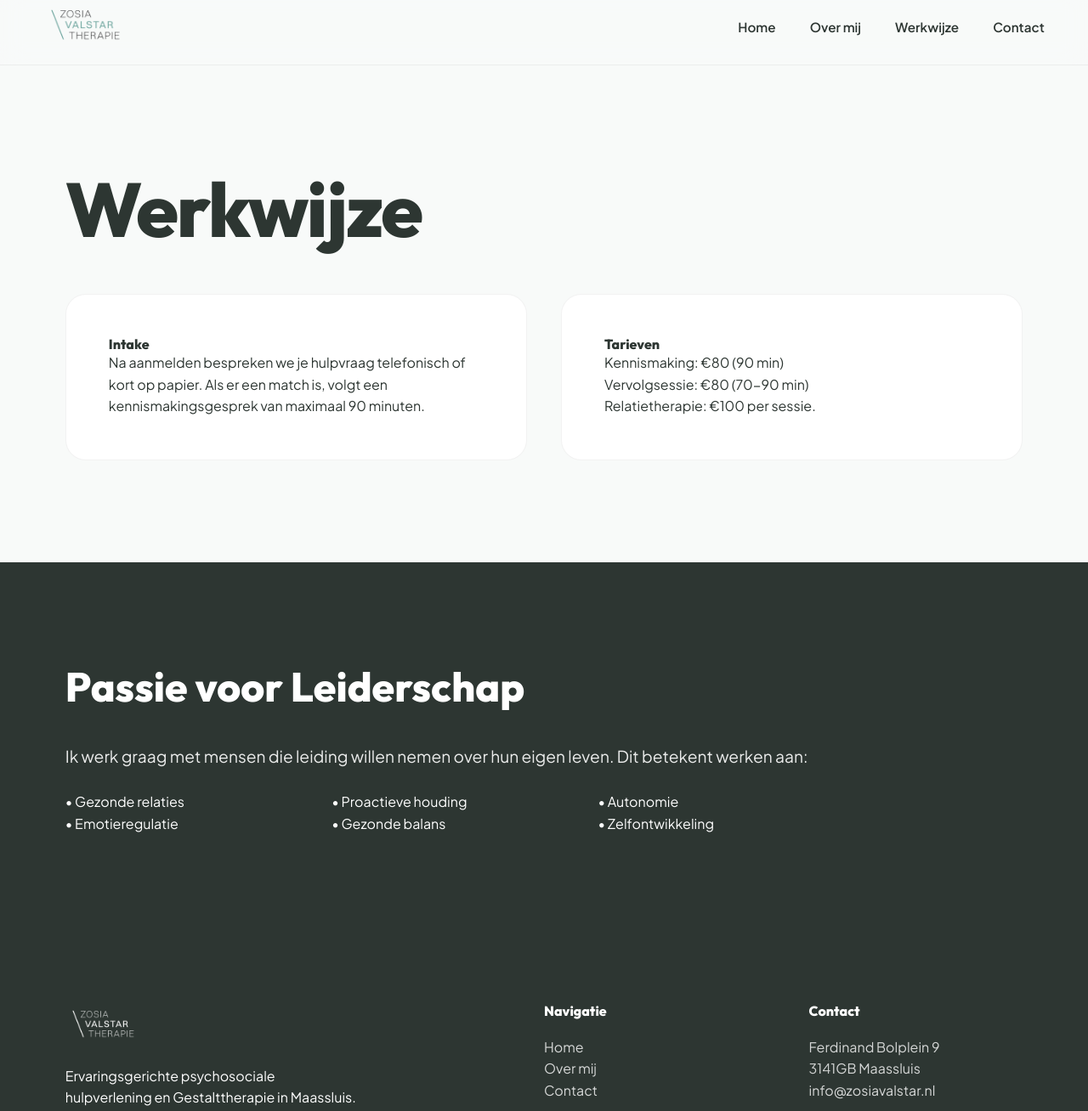
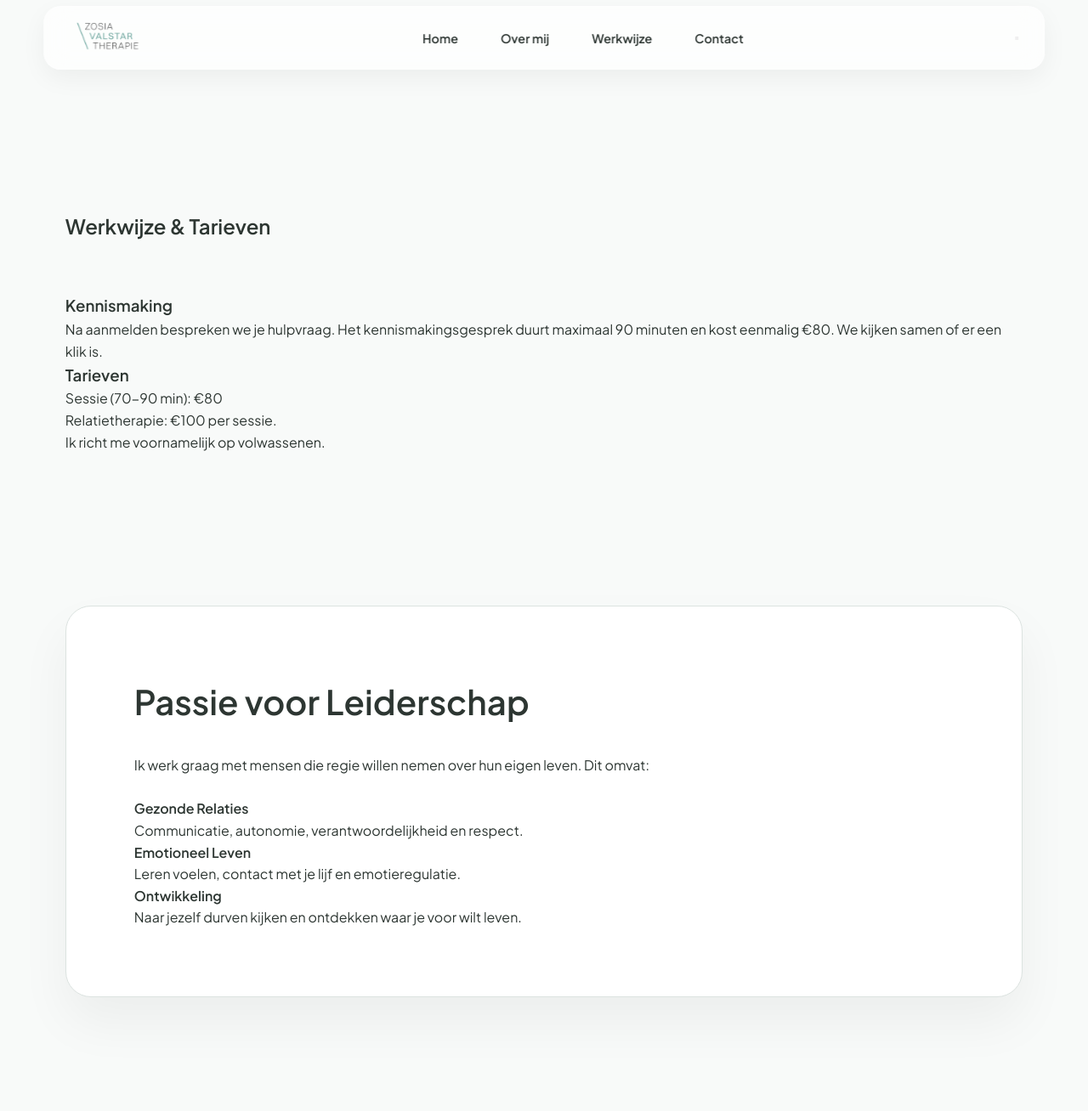
Before and after one commit to semvanwijk1/ZosiaValstarCoaching, a plain HTML site: page werkwijze.html in a window 1280 px wide. Shown: the part 13-1321 px from the top of the page at 85% size. Drawn offline with Linux system fonts and the light colour scheme.

Commit message:
Add files via upload

```diff
--- a/js/script.js
+++ b/js/script.js
@@ -1,18 +1,17 @@
 document.addEventListener('DOMContentLoaded', () => {
-    // Laad componenten
     loadComponent('header', 'header-placeholder');
     loadComponent('footer', 'footer-placeholder');
-
-    // Initialiseer animaties
     initAnimations();
 
-    // Cookie check
-    if (!localStorage.getItem('cookieConsent')) {
-        setTimeout(() => {
-            const banner = document.getElementById('cookie-banner');
-            if(banner) banner.style.display = 'flex';
-        }, 2000);
-    }
+    // Header effect op scroll
+    window.addEventListener('scroll', () => {
+        const header = document.getElementById('site-header');
+        if (window.scrollY > 50) {
+            header.classList.add('scrolled');
+        } else {
+            header.classList.remove('scrolled');
+        }
+    });
 });
 
 async function loadComponent(name, id) {
@@ -21,21 +20,20 @@ async function loadComponent(name, id) {
         const data = await response.text();
         document.getElementById(id).innerHTML = data;
         if(name === 'header') initMobileMenu();
-    } catch (err) {
-        console.error(`Fout bij laden van ${name}:`, err);
-    }
+    } catch (err) { console.error(err); }
 }
 
 function initAnimations() {
+    // We kijken naar verschillende reveal types
     const observer = new IntersectionObserver((entries) => {
         entries.forEach(entry => {
             if (entry.isIntersecting) {
                 entry.target.classList.add('visible');
             }
         });
-    }, { threshold: 0.15 });
+    }, { threshold: 0.1 });
 
-    document.querySelectorAll('.reveal').forEach(el => observer.observe(el));
+    document.querySelectorAll('.reveal, .reveal-left, .reveal-right, .reveal-zoom').forEach(el => observer.observe(el));
 }
 
 function initMobileMenu() {
@@ -48,8 +46,3 @@ function initMobileMenu() {
         });
     }
 }
-
-function acceptCookies() {
-    localStorage.setItem('cookieConsent', 'true');
-    document.getElementById('cookie-banner').style.display = 'none';
-}
--- a/style.css
+++ b/style.css
@@ -1,114 +1,112 @@
-/* Google Fonts */
 @import url('https://fonts.googleapis.com/css2?family=Outfit:wght@300;400;600;800&family=Plus+Jakarta+Sans:ital,wght@0,300;0,400;0,600;1,400&display=swap');
 
 :root {
     --bg-light: #F8FAF9;
     --dark: #2D3632;
     --sage: #8DA196;
+    --sage-mid: #B4C4BC;
     --sage-light: #DCE3E0;
-    --accent: #D4A373; /* Warm Terra */
+    --accent: #D4A373;
     --white: #FFFFFF;
-    --glass: rgba(248, 250, 249, 0.85);
     --header-h: 90px;
-    --radius: 24px;
+    --radius: 30px;
     --ease: cubic-bezier(0.23, 1, 0.32, 1);
 }
 
 * { margin: 0; padding: 0; box-sizing: border-box; }
-
 body {
     font-family: 'Plus Jakarta Sans', sans-serif;
     background-color: var(--bg-light);
     color: var(--dark);
     line-height: 1.6;
     overflow-x: hidden;
-    -webkit-font-smoothing: antialiased;
 }
 
-h1, h2, h3, h4 { font-family: 'Outfit', sans-serif; font-weight: 800; line-height: 1.1; }
-
-/* --- REVEAL ANIMATIONS --- */
-.reveal { opacity: 0; transform: translateY(40px); transition: all 1s var(--ease); }
-.reveal.visible { opacity: 1; transform: translateY(0); }
-
-/* --- HEADER --- */
+/* --- ULTRA MODERN HEADER --- */
 #site-header {
-    position: fixed; top: 0; width: 100%; height: var(--header-h);
-    z-index: 1000; display: flex; align-items: center; justify-content: space-between;
-    padding: 0 4%; background: var(--glass); backdrop-filter: blur(15px);
-    border-bottom: 1px solid rgba(0,0,0,0.05);
+    position: fixed; top: 20px; left: 50%; transform: translateX(-50%);
+    width: 92%; height: 75px; z-index: 1000;
+    display: flex; align-items: center; justify-content: space-between;
+    padding: 0 30px; border-radius: 20px;
+    background: rgba(255, 255, 255, 0.7);
+    backdrop-filter: blur(15px);
+    border: 1px solid rgba(255, 255, 255, 0.3);
+    box-shadow: 0 10px 30px rgba(0,0,0,0.05);
+    transition: all 0.5s var(--ease);
 }
 
-.header-logo img { height: 50px; width: auto; transition: transform 0.3s var(--ease); }
-.header-logo:hover img { transform: scale(1.05); }
+#site-header.scrolled { width: 100%; top: 0; border-radius: 0; height: 70px; }
 
-.nav-links { display: flex; gap: 40px; list-style: none; }
-.nav-links a { text-decoration: none; color: var(--dark); font-weight: 600; font-size: 0.95rem; transition: 0.3s; }
-.nav-links a:hover { color: var(--accent); }
+.header-logo img { height: 45px; width: auto; transition: 0.5s var(--ease); }
 
-.hamburger { display: none; cursor: pointer; border: none; background: none; z-index: 1001; }
-.hamburger span { display: block; width: 25px; height: 2px; background: var(--dark); margin: 5px; transition: 0.3s; }
+.nav-links { display: flex; gap: 10px; list-style: none; }
+.nav-links a {
+    text-decoration: none; color: var(--dark); font-weight: 600; font-size: 0.9rem;
+    padding: 10px 20px; border-radius: 12px; transition: all 0.3s var(--ease);
+    position: relative; overflow: hidden;
+}
 
-/* --- HERO --- */
-.hero { display: flex; min-height: 100vh; width: 100%; }
-.hero-text { width: 55%; padding: 12% 6% 6%; display: flex; flex-direction: column; justify-content: center; }
-.hero-image { width: 45%; background: url('assets/images/portret.webp') center/cover no-repeat; }
+/* Moving hover effect op knoppen */
+.nav-links a:hover { background: var(--sage-light); color: var(--accent); transform: translateY(-2px); }
+.nav-links a::after {
+    content: ''; position: absolute; bottom: 0; left: 50%; width: 0; height: 2px;
+    background: var(--accent); transition: 0.3s; transform: translateX(-50%);
+}
+.nav-links a:hover::after { width: 20px; }
 
-.massive-title { font-size: clamp(3rem, 7vw, 6rem); margin-bottom: 24px; letter-spacing: -2px; }
-.text-accent { color: var(--accent); }
+/* --- DYNAMISCHE SCROLL ANIMATIES --- */
+.reveal { opacity: 0; transform: translateY(50px); transition: 1.2s var(--ease); }
+.reveal-left { opacity: 0; transform: translateX(-50px); transition: 1.2s var(--ease); }
+.reveal-right { opacity: 0; transform: translateX(50px); transition: 1.2s var(--ease); }
+.reveal-zoom { opacity: 0; transform: scale(0.9); transition: 1.2s var(--ease); }
 
-/* --- SECTIONS --- */
-.section { padding: 120px 6%; width: 100%; }
-.bg-sage { background-color: var(--sage-light); }
-.bg-dark { background-color: var(--dark); color: var(--white); }
+.visible { opacity: 1; transform: translate(0) scale(1); }
 
+/* --- SECTIES --- */
+.section { padding: 120px 6%; position: relative; }
+.hero { display: flex; min-height: 100vh; width: 100%; align-items: stretch; }
+.hero-text { width: 55%; padding: 10% 6% 5%; display: flex; flex-direction: column; justify-content: center; }
+.hero-image { width: 45%; position: relative; overflow: hidden; }
+.hero-image img { width: 100%; height: 100%; object-fit: cover; transition: 1.5s var(--ease); }
+.hero:hover .hero-image img { transform: scale(1.05); }
+
+/* --- WERKWIJZE PAGINA FIX --- */
+/* We maken van het leiderschap-deel een zwevende kaart in plaats van een massief blok */
+.leiderschap-card {
+    background: var(--white);
+    padding: 80px;
+    border-radius: var(--radius);
+    margin-top: -60px; /* Overlap effect */
+    box-shadow: 0 30px 60px rgba(0,0,0,0.05);
+    border: 1px solid var(--sage-light);
+    z-index: 2;
+    position: relative;
+}
+
+/* --- BUTTONS --- */
 .btn {
-    display: inline-flex; align-items: center; padding: 18px 38px;
-    background: var(--dark); color: white; border-radius: 50px;
-    text-decoration: none; font-weight: 700; transition: 0.4s var(--ease);
-    border: none; cursor: pointer;
+    display: inline-flex; align-items: center; gap: 10px;
+    padding: 16px 34px; background: var(--dark); color: white;
+    border-radius: 50px; text-decoration: none; font-weight: 700;
+    transition: 0.4s var(--ease); position: relative; z-index: 1;
 }
-.btn:hover { background: var(--accent); transform: translateY(-5px); box-shadow: 0 10px 30px rgba(212,163,115,0.3); }
-
-/* --- GRID & CARDS --- */
-.grid { display: grid; grid-template-columns: repeat(auto-fit, minmax(300px, 1fr)); gap: 40px; }
-.card { background: var(--white); padding: 50px; border-radius: var(--radius); border: 1px solid rgba(0,0,0,0.05); height: 100%; }
-
-/* --- FORMS --- */
-.contact-grid { display: grid; grid-template-columns: 1fr 1fr; gap: 80px; }
-.f-group { margin-bottom: 20px; }
-.f-group label { display: block; margin-bottom: 8px; font-weight: 600; font-size: 0.85rem; text-transform: uppercase; color: var(--sage); }
-.f-group input, .f-group textarea {
-    width: 100%; padding: 15px; border: 1px solid #E0E4E2; border-radius: 12px;
-    font-family: inherit; font-size: 1rem; background: #F9FBFA; outline: none;
+.btn::before {
+    content: ''; position: absolute; top: 0; left: 0; width: 100%; height: 100%;
+    background: var(--accent); border-radius: 50px; z-index: -1;
+    transform: scaleX(0); transform-origin: right; transition: transform 0.4s var(--ease);
 }
-.f-group input:focus, .f-group textarea:focus { border-color: var(--accent); }
+.btn:hover::before { transform: scaleX(1); transform-origin: left; }
+.btn:hover { transform: translateY(-3px); }
 
 /* --- FOOTER --- */
-footer { background: var(--dark); color: var(--white); padding: 80px 6% 40px; }
-.footer-logo img { height: 45px; filter: brightness(0) invert(1); margin-bottom: 20px; }
-.footer-grid { display: grid; grid-template-columns: 2fr 1fr 1fr; gap: 60px; }
-.footer-bottom { border-top: 1px solid rgba(255,255,255,0.1); margin-top: 60px; padding-top: 30px; display: flex; justify-content: space-between; font-size: 0.85rem; opacity: 0.7; }
+footer { background: var(--dark); color: var(--white); padding: 100px 6% 40px; position: relative; }
+.footer-logo img { height: 40px; filter: brightness(0) invert(1); margin-bottom: 25px; }
 
-/* --- MOBILE --- */
+/* Mobiel Menu */
 @media (max-width: 1024px) {
+    #site-header { top: 10px; width: 95%; }
     .hero { flex-direction: column-reverse; }
     .hero-text, .hero-image { width: 100%; }
-    .hero-image { height: 60vh; }
-    .contact-grid, .footer-grid { grid-template-columns: 1fr; }
-    .nav-links {
-        position: fixed; top: 0; right: -100%; width: 80%; height: 100vh;
-        background: var(--white); flex-direction: column; justify-content: center;
-        align-items: center; transition: 0.5s var(--ease); box-shadow: -10px 0 30px rgba(0,0,0,0.1);
-    }
-    .nav-links.active { right: 0; }
-    .hamburger { display: block; }
+    .hero-image { height: 50vh; }
+    .leiderschap-card { padding: 40px; margin-top: 0; }
 }
-
-/* Cookie Banner */
-.cookie-banner {
-    position: fixed; bottom: 30px; left: 30px; right: 30px;
-    background: var(--dark); color: white; padding: 25px;
-    border-radius: 20px; z-index: 2000; display: none;
-    align-items: center; justify-content: space-between; gap: 20px;
-}
--- a/werkwijze.html
+++ b/werkwijze.html
@@ -3,39 +3,52 @@
 <head>
     <meta charset="UTF-8">
     <meta name="viewport" content="width=device-width, initial-scale=1.0">
-    <title>Werkwijze & Tarieven | Zosia Valstar</title>
+    <title>Werkwijze | Zosia Valstar</title>
     <link rel="stylesheet" href="style.css">
 </head>
 <body>
     <div id="header-placeholder"></div>
-    <main style="padding-top: var(--header-h);">
+
+    <main style="padding-top: 140px;">
         <section class="section">
-            <h2 class="massive-title reveal">Werkwijze</h2>
-            <div class="grid" style="margin-top: 50px;">
-                <div class="card reveal">
-                    <h4>Intake</h4>
-                    <p>Na aanmelden bespreken we je hulpvraag telefonisch of kort op papier. Als er een match is, volgt een kennismakingsgesprek van maximaal 90 minuten.</p>
+            <h1 class="massive-title reveal-left">Werkwijze & <span class="text-accent">Tarieven</span></h1>
+
+            <div class="grid" style="margin-top: 60px;">
+                <div class="card reveal-zoom">
+                    <h3 class="text-accent">Kennismaking</h3>
+                    <p>Na aanmelden bespreken we je hulpvraag. Het kennismakingsgesprek duurt maximaal 90 minuten en kost eenmalig €80. We kijken samen of er een klik is.</p>
                 </div>
-                <div class="card reveal">
-                    <h4>Tarieven</h4>
-                    <p>Kennismaking: €80 (90 min)<br>Vervolgsessie: €80 (70-90 min)<br>Relatietherapie: €100 per sessie.</p>
+                <div class="card reveal-zoom" style="transition-delay: 0.2s;">
+                    <h3 class="text-accent">Tarieven</h3>
+                    <p>Sessie (70-90 min): €80<br>Relatietherapie: €100 per sessie.<br>Ik richt me voornamelijk op volwassenen.</p>
                 </div>
             </div>
         </section>
 
-        <section class="section bg-dark">
-            <div class="reveal" style="max-width: 900px;">
-                <h2 style="font-size: 3rem; margin-bottom: 40px;">Passie voor Leiderschap</h2>
-                <p style="font-size: 1.2rem; opacity: 0.9;">Ik werk graag met mensen die leiding willen nemen over hun eigen leven. Dit betekent werken aan:</p>
+        <!-- Achtergrond voor de transitie -->
+        <section class="section bg-sage-light" style="padding-bottom: 200px;">
+            <div class="leiderschap-card reveal">
+                <h2 style="font-size: 2.5rem; margin-bottom: 30px;">Passie voor Leiderschap</h2>
+                <p>Ik werk graag met mensen die regie willen nemen over hun eigen leven. Dit omvat:</p>
                 <br>
-                <div class="grid" style="grid-template-columns: repeat(auto-fit, minmax(200px, 1fr));">
-                    <div>• Gezonde relaties<br>• Emotieregulatie</div>
-                    <div>• Proactieve houding<br>• Gezonde balans</div>
-                    <div>• Autonomie<br>• Zelfontwikkeling</div>
+                <div class="grid" style="grid-template-columns: repeat(auto-fit, minmax(250px, 1fr));">
+                    <div class="reveal-left" style="transition-delay: 0.1s;">
+                        <h4 class="text-accent">Gezonde Relaties</h4>
+                        <p>Communicatie, autonomie, verantwoordelijkheid en respect.</p>
+                    </div>
+                    <div class="reveal-left" style="transition-delay: 0.2s;">
+                        <h4 class="text-accent">Emotioneel Leven</h4>
+                        <p>Leren voelen, contact met je lijf en emotieregulatie.</p>
+                    </div>
+                    <div class="reveal-left" style="transition-delay: 0.3s;">
+                        <h4 class="text-accent">Ontwikkeling</h4>
+                        <p>Naar jezelf durven kijken en ontdekken waar je voor wilt leven.</p>
+                    </div>
                 </div>
             </div>
         </section>
     </main>
+
     <div id="footer-placeholder"></div>
     <script src="js/script.js"></script>
 </body>
```
Also changed, not shown: index.html (+12 -45 lines).
